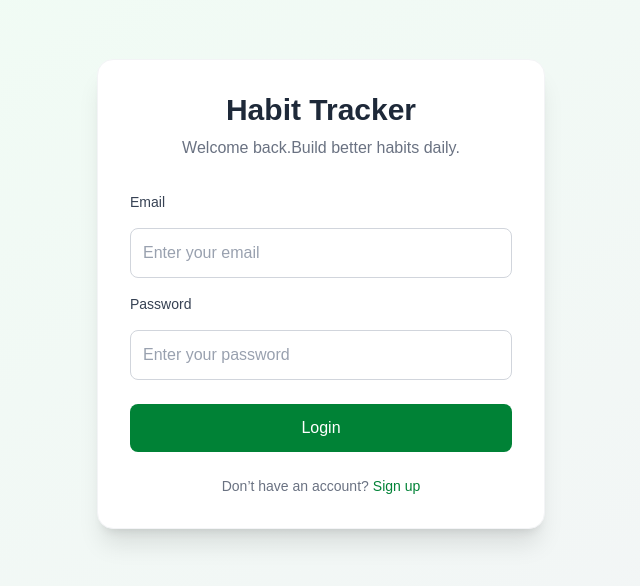
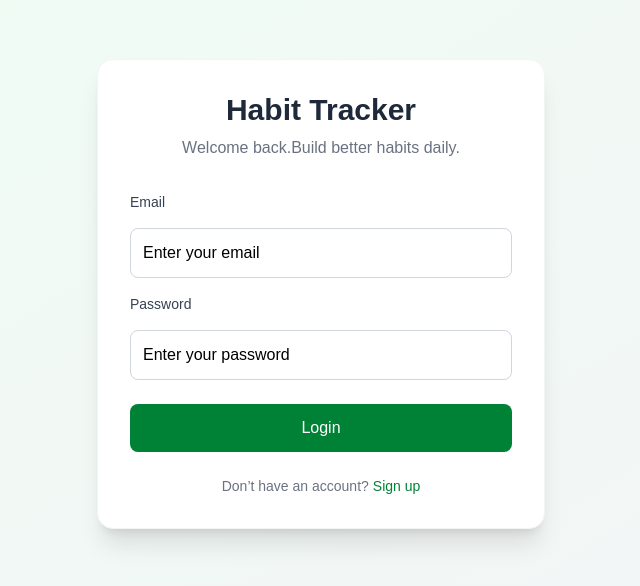
Before and after one commit to your-fav-tech-girl/Habit-tracker, a Next.js app: page /login in a window 1280 px wide. Shown: the part 106-692 px from the top of the page, without its empty margins (319-959 px from the left). Built offline with nearby package versions, Linux system fonts and the light colour scheme.

Commit message:
added placeholder

```diff
--- a/app/dashboard/page.tsx
+++ b/app/dashboard/page.tsx
@@ -131,7 +131,7 @@
   };
 
   return (
-    <div>
+    <div className="bg-white">
       <div className="text-center my-6 bg-white">
         <h2 className="text-2xl font-bold mb-6">Habit Tracker</h2>
 
@@ -188,7 +188,7 @@
               >
                 <input
                   data-testid="habit-name-input"
-                  className="w-full border p-2 rounded mb-2 placeholder-gray-400"
+                  className="w-full border p-2 rounded mb-2 placeholder-black"
                   placeholder="Habit name"
                   value={name}
                   onChange={(e) => setName(e.target.value)}
@@ -196,7 +196,7 @@
 
                 <input
                   data-testid="habit-description-input"
-                  className="w-full border p-2 rounded mb-2 placeholder-gray-400"
+                  className="w-full border p-2 rounded mb-2 placeholder-black"
                   placeholder="Description"
                   value={description}
                   onChange={(e) => setDescription(e.target.value)}
--- a/components/auth/LoginForm.tsx
+++ b/components/auth/LoginForm.tsx
@@ -29,7 +29,7 @@
             data-testid="auth-login-email"
             type="email"
             placeholder="Enter your email"
-            className="w-full border border-gray-300 rounded-lg p-3 focus:outline-none focus:ring-2 focus:ring-green-500 placeholder-gray-400"
+            className="w-full border border-gray-300 rounded-lg p-3 focus:outline-none focus:ring-2 focus:ring-green-500 placeholder-black"
             value={email}
             onChange={(e) => setEmail(e.target.value)}
           />
@@ -40,7 +40,7 @@
             data-testid="auth-login-password"
             type="password"
             placeholder="Enter your password"
-            className="w-full border border-gray-300 rounded-lg p-3 focus:outline-none focus:ring-2 focus:ring-green-500 placeholder-gray-400"
+            className="w-full border border-gray-300 rounded-lg p-3 focus:outline-none focus:ring-2 focus:ring-green-500 placeholder-black"
             value={password}
             onChange={(e) => setPassword(e.target.value)}
           />
```
